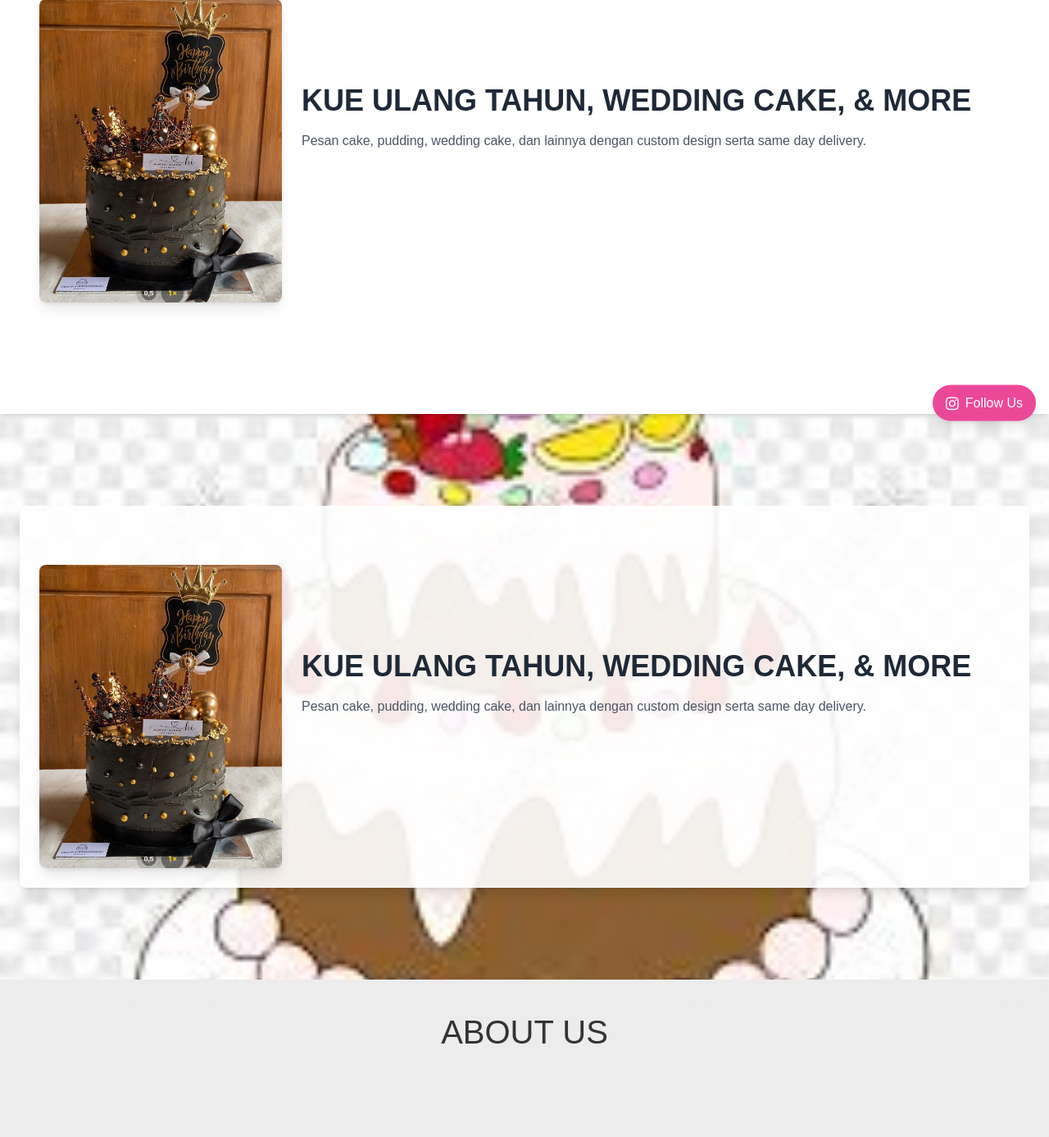
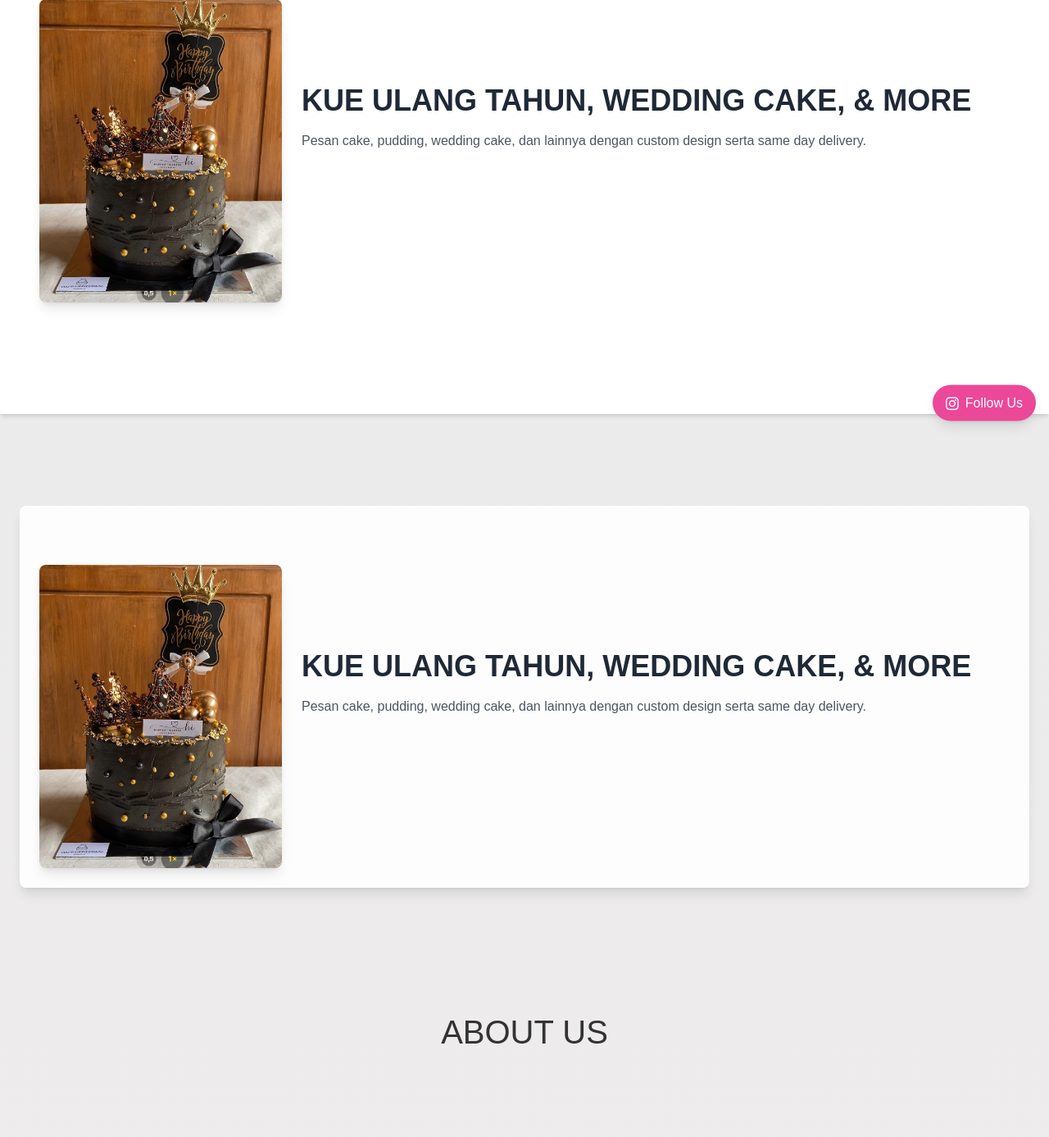
Before and after one commit to happyippieecake/happyippieecake.github.io, a PHP site: page / in a window 1280 px wide. Shown: the part 265-1652 px from the top of the page at 82% size. Run offline with PHP 8.4, Linux system fonts and the light colour scheme; data that the repository does not hold is empty; some libraries are stand-ins or nearby versions.

Commit message:
coba navbar

```diff
--- a/index.php
+++ b/index.php
@@ -128,24 +128,16 @@ $menus = $stmt->fetchAll(PDO::FETCH_ASSOC);
   </script>
 
   </header>
-  <!-- Main Content with Parallax Background -->
-<main class="relative w-full py-28">
-  <!-- Parallax Background -->
-<div class="absolute top-0 left-0 w-full h-full bg-fixed bg-center bg-cover"
-style="background-image: url('gambar/cake utama.jpg'); z-index: -1;"></div>
-
-
-  <!-- Content Section -->
-  <div class="container mx-auto px-4 lg:px-6 flex flex-col items-center relative">
+  <!-- Main Content tanpa Parallax Background -->
+  <main class="w-full py-28">
+    <div class="container mx-auto px-4 lg:px-6 flex flex-col items-center">
       <div class="flex flex-col md:flex-row items-center space-y-6 md:space-y-0 md:space-x-6 bg-white bg-opacity-90 p-6 rounded-lg shadow-lg">
         <img alt="Two cakes"
           class="w-full md:w-1/3 lg:w-1/4 rounded-lg shadow-lg transform transition duration-500 hover:scale-105 mt-12"
           src="gambar/utama.jpg">
         <div class="text-center md:text-left">
-              <h1 class="text-3xl md:text-4xl font-bold text-gray-800">Kue Ulang Tahun, Wedding Cake, &amp;
-                  More</h1>
-              <p class="text-gray-600 mt-4">Pesan cake, pudding, wedding cake, dan lainnya dengan custom
-                  design serta same day delivery.</p>
+          <h1 class="text-3xl md:text-4xl font-bold text-gray-800">Kue Ulang Tahun, Wedding Cake, &amp; More</h1>
+          <p class="text-gray-600 mt-4">Pesan cake, pudding, wedding cake, dan lainnya dengan custom design serta same day delivery.</p>
         </div>
       </div>
     </div>
@@ -408,11 +400,29 @@ footer iframe {
 
 
   <script>
+    document.addEventListener('DOMContentLoaded', function() {
       const mobileMenuButton = document.getElementById('mobile-menu-button');
       const mobileMenu = document.getElementById('mobile-menu');
 
-    mobileMenuButton.addEventListener('click', () => {
+      if (mobileMenuButton && mobileMenu) {
+        mobileMenuButton.addEventListener('click', function() {
           mobileMenu.classList.toggle('hidden');
+          const icon = this.querySelector('i');
+          if (mobileMenu.classList.contains('hidden')) {
+            icon.classList.replace('fa-times', 'fa-bars');
+          } else {
+            icon.classList.replace('fa-bars', 'fa-times');
+          }
+        });
+
+        const mobileLinks = mobileMenu.querySelectorAll('a');
+        mobileLinks.forEach(link => {
+          link.addEventListener('click', () => {
+            mobileMenu.classList.add('hidden');
+            mobileMenuButton.querySelector('i').classList.replace('fa-times', 'fa-bars');
+          });
+        });
+      }
     });
   </script>
 
```
Lines whose indentation alone changed are shown as unchanged.
